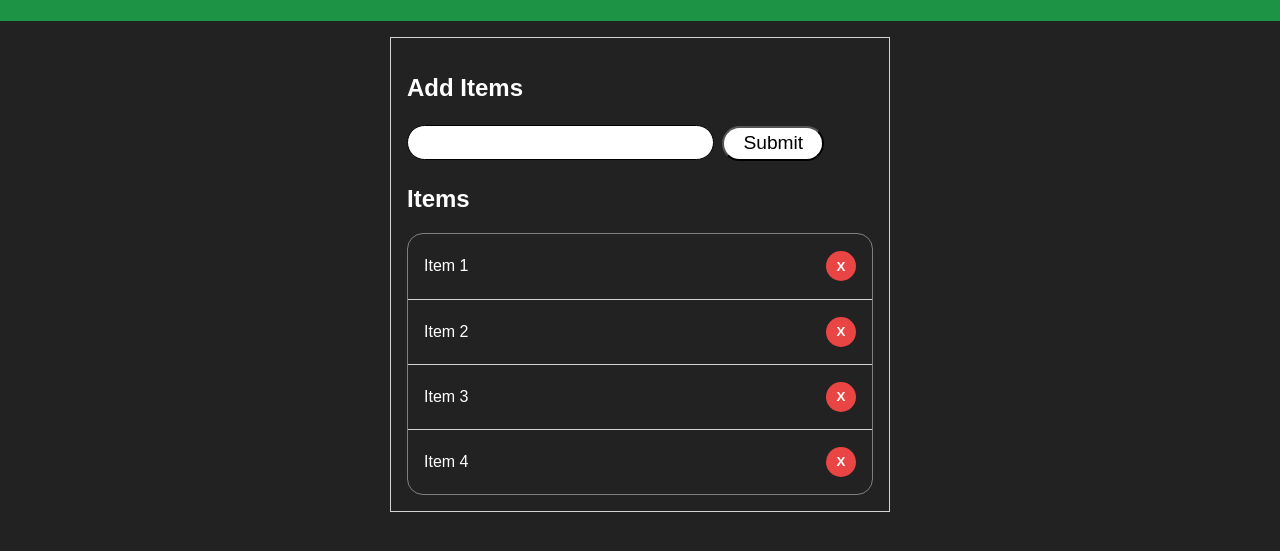
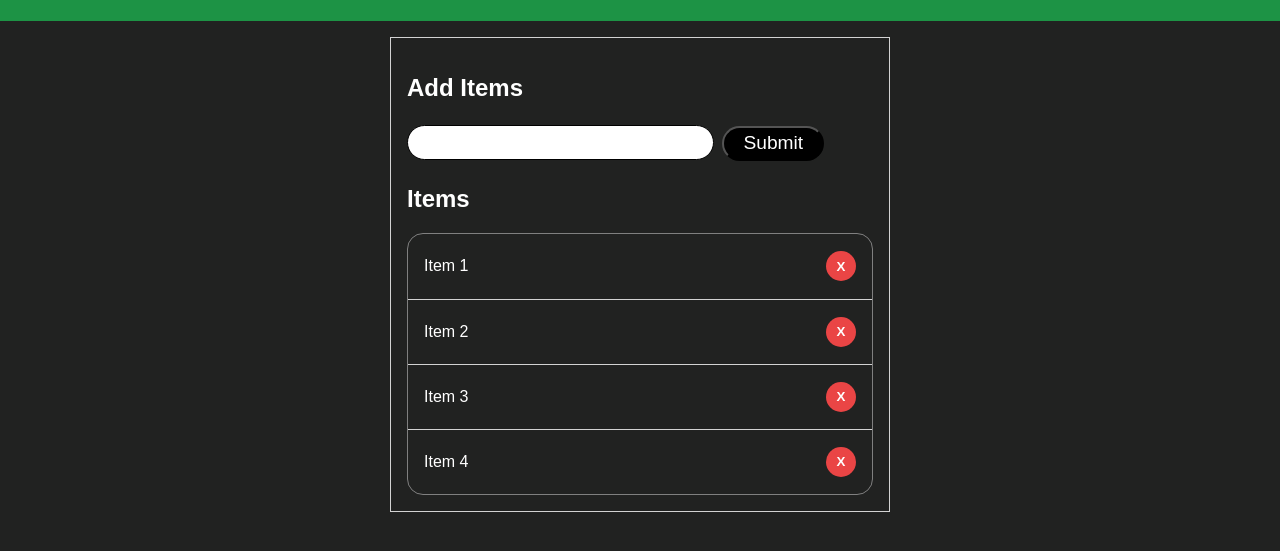
Before and after one commit to shravzzv/Items-lister, a plain HTML site: page index.html in a window 1280 px wide. Shown: the part 55-606 px from the top of the page. Drawn offline with Linux system fonts and the dark colour scheme.

Commit message:
styles: remove submit button dark theme specific styles

```diff
--- a/style.css
+++ b/style.css
@@ -111,9 +111,4 @@ ul {
     color: white;
     background-color: #212221;
   }
-
-  .main__submit {
-    background-color: white;
-    color: black;
-  }
 }
```
